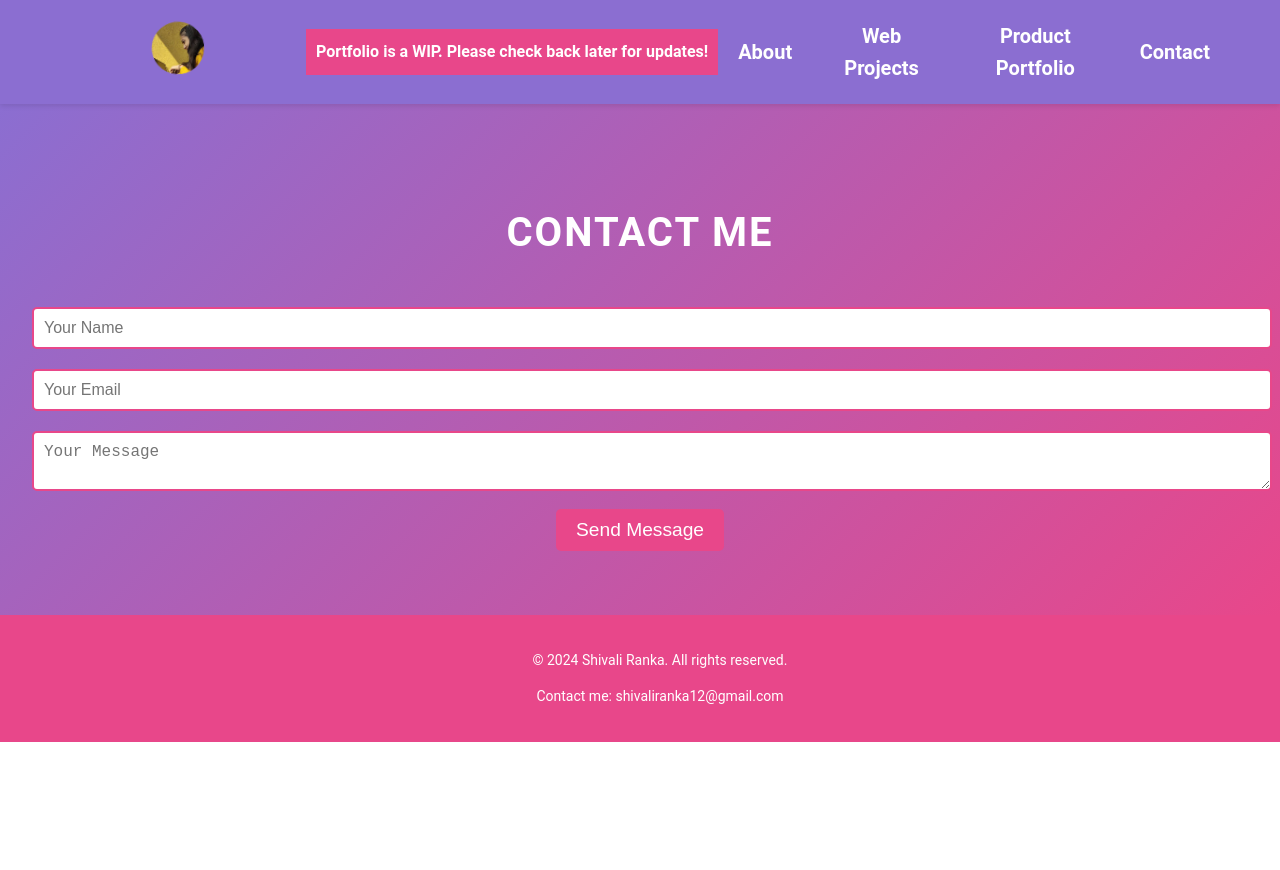
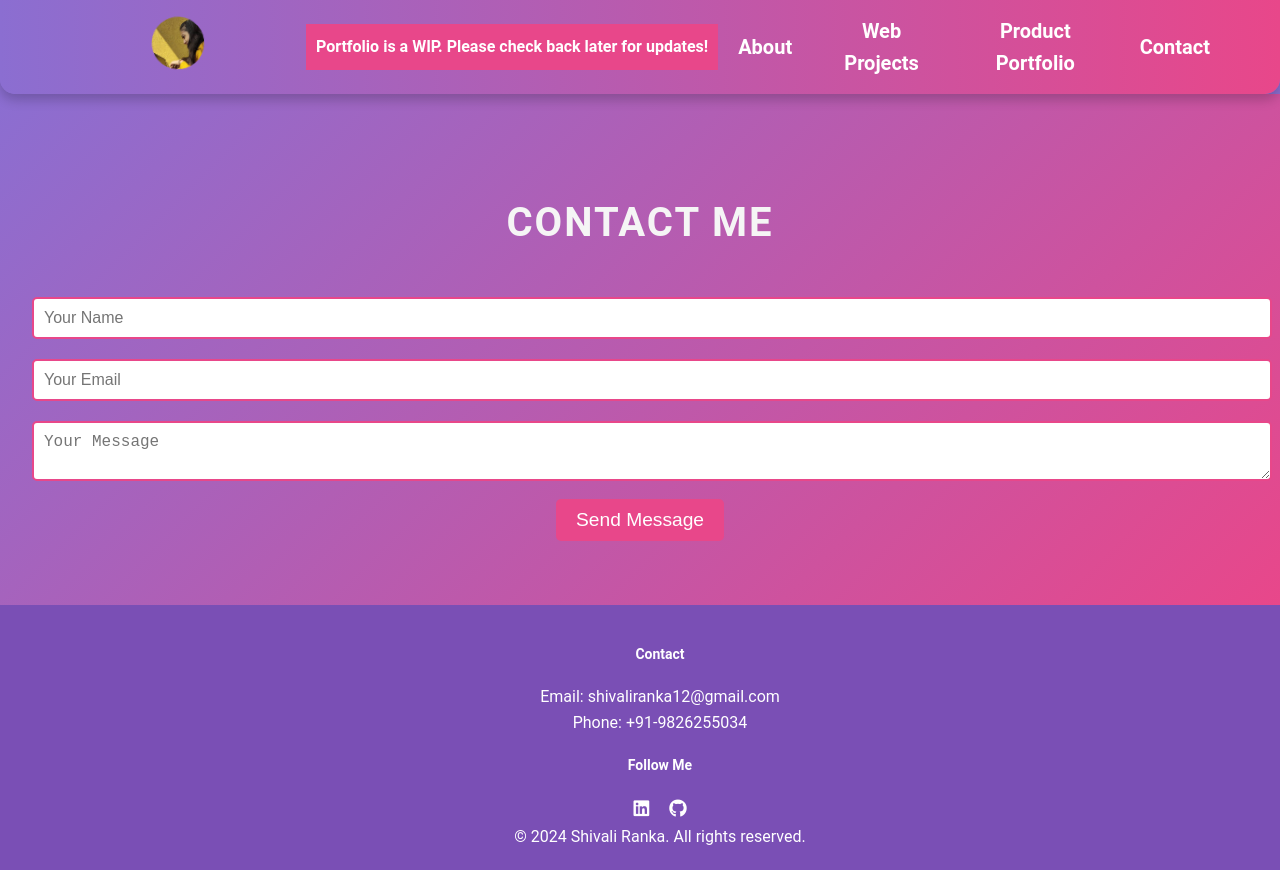
Before and after one commit to ShivaliR/ShivaliR, a React (Create React App) app: page /contact in a window 1280 px wide. Shown: the top 870 px of the page. Before the commit the page ends 800 px from the top, so only its background shows below. Built offline with nearby package versions, Linux system fonts and the light colour scheme.

Commit message:
adding final changes for the day
exit

```diff
--- a/public/index.html
+++ b/public/index.html
@@ -11,7 +11,7 @@
       name="description"
       content="Web site created using create-react-app"
     />
-    <link rel="apple-touch-icon" href="%PUBLIC_URL%/logo192.png" />
+    <link href="https://cdnjs.cloudflare.com/ajax/libs/font-awesome/5.15.4/css/all.min.css" rel="stylesheet">
     <!--
       manifest.json provides metadata used when your web app is installed on a
       user's mobile device or desktop. See https://developers.google.com/web/fundamentals/web-app-manifest/
--- a/src/App.css
+++ b/src/App.css
@@ -51,7 +51,7 @@ body .website{
 .footer {
   text-align: center;
   padding: 20px;
-  background-color: #8B6ED1;
+  background-color: #7A4FB5;
   color: #FFFFFF;
   position: relative;
   bottom: 0;
@@ -79,7 +79,7 @@ body .website{
 }
 /* Footer css */
 footer {
-  background-color: #E8478A;
+  background-color: #7A4FB5;
   color: white;
   padding: 20px;
   text-align: center;
@@ -104,7 +104,7 @@ footer a:hover {
 #about {
   padding: 50px;
   background-color: #f9f9f9; /* Light background color */
-  color: #333;
+  color: #F5F5F5;
 }
 
 
--- a/src/components/About.css
+++ b/src/components/About.css
@@ -3,7 +3,7 @@
 .section {
     padding: 4rem 2rem;
     background: linear-gradient(135deg, #8B6ED1, #E8478A);
-    color: #fff;
+    color: #F5F5F5;
     font-family: 'Roboto', sans-serif;
   }
 
@@ -64,7 +64,7 @@
   }
 
   a {
-    color: #333;
+    color: #F5F5F5;
     text-decoration: none;
     transition: color 0.3s ease;
   }
--- /dev/null
+++ b/src/components/Footer.css
@@ -0,0 +1,9 @@
+footer.footer div.footer-container div.footer-section .social-icons {
+    display: flex;
+    gap: 20px;
+    justify-content: center;
+    align-items: center;
+}
+footer.footer div.footer-container div.footer-section .social-icons a{
+    font-size: 18px;
+}
--- a/src/components/Footer.js
+++ b/src/components/Footer.js
@@ -1,10 +1,35 @@
 import React from 'react';
+import './Footer.css'; // Create a CSS file for footer styles
 
 function Footer() {
   return (
-    <footer>
-      <p>&copy; 2024 Shivali Ranka. All rights reserved.</p>
-      <p>Contact me: <a href="mailto:shivaliranka12@gmail.com">shivaliranka12@gmail.com</a></p>
+    <footer className="footer">
+      <div className="footer-container">
+
+        {/* Contact Information Section */}
+        <div className="footer-section">
+          <h4>Contact</h4>
+          <p>Email: <a href="mailto:shivaliranka12@gmail.com">shivaliranka12@gmail.com</a></p>
+          <p>Phone: <a href="tel:+919826255034">+91-9826255034</a></p>
+        </div>
+
+        {/* Social Media Section */}
+        <div className="footer-section">
+          <h4>Follow Me</h4>
+          <div className="social-icons">
+            <a href="https://linkedin.com/in/shivaliranka" target="_blank" rel="noopener noreferrer">
+              <i className="fab fa-linkedin"></i>
+            </a>
+            <a href="https://github.com/ShivaliR" target="_blank" rel="noopener noreferrer">
+              <i className="fab fa-github"></i>
+            </a>
+          </div>
+        </div>
+      </div>
+
+      <div className="footer-bottom">
+        <p>&copy; 2024 Shivali Ranka. All rights reserved.</p>
+      </div>
     </footer>
   );
 }
--- a/src/components/Header.css
+++ b/src/components/Header.css
@@ -2,16 +2,22 @@
 .header {
   position: sticky;
   top: 0;
-  background-color: #8B6ED1; /* Purple background */
-  color: #FFFFFF;
-  padding: 20px 50px;
+  background: linear-gradient(to right, #8B6ED1, #E8478A); /* Vibrant gradient background */
+  color: #FFFFFF; /* Text color for contrast */
+  padding: 15px 50px; /* Reduced padding for a sleeker appearance */
   text-align: center;
-  box-shadow: 0 2px 5px rgba(0, 0, 0, 0.1);
-  z-index: 100;
+  box-shadow: 0 4px 8px rgba(0, 0, 0, 0.15); /* Stronger shadow for better definition */
+  z-index: 100; /* Ensures the header is above other elements */
   display: flex;
   justify-content: space-between;
   align-items: center;
+  border-radius: 0 0 15px 15px; /* Rounded bottom corners for a modern look */
+  transition: all 0.3s ease; /* Smooth transition for hover effects */
 }
+.header:hover {
+  box-shadow: 0 6px 12px rgba(0, 0, 0, 0.2); /* Elevated shadow on hover */
+}
+
 .work-in-progress-banner {
   background-color: #E8478A; /* Pink color from your theme */
   color: white;
@@ -75,12 +81,3 @@ nav ul li a {
   font-size: 20px;
   transition: color 0.3s ease;
 }
-
-nav ul li a:hover {
-  color: #E8478A; /* Pink hover effect */
-}
-
-/* Active link styling */
-nav ul li a.active {
-  color: #E8478A; /* Pink color for active link */
-}
```
